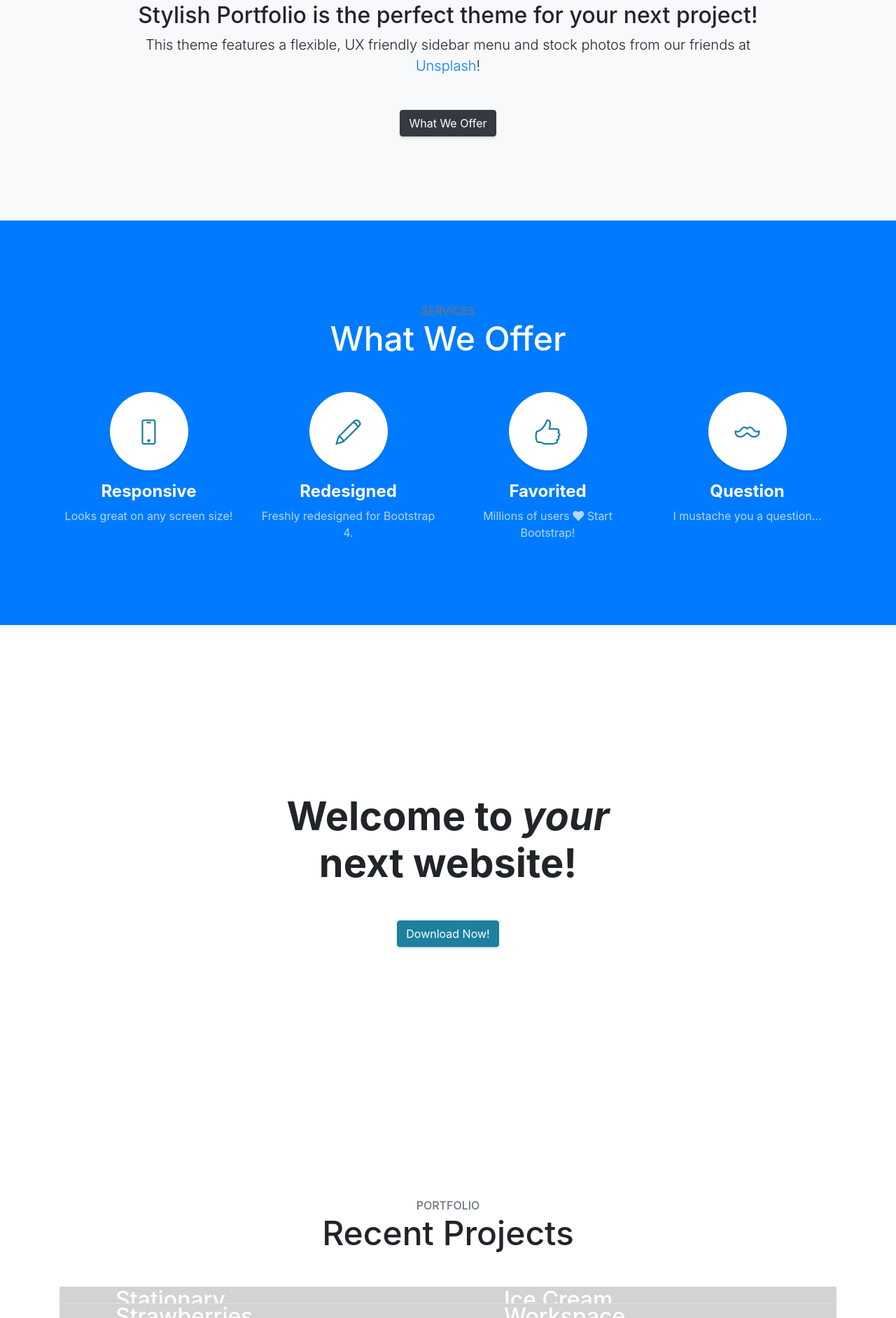
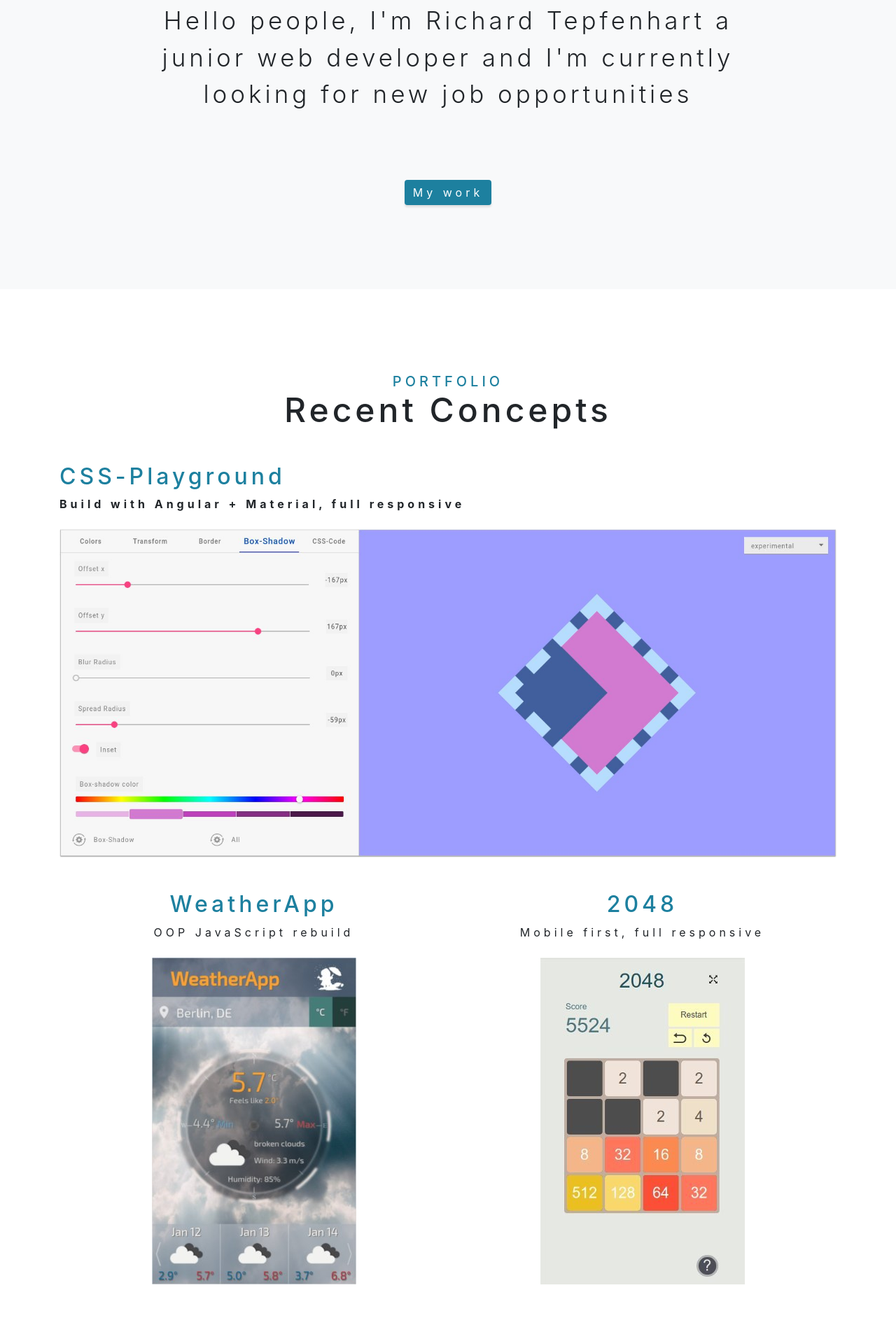
Before and after one commit to ocbtec/portfolio, a website with bundled scripts: page index.html in a window 1280 px wide. Shown: the part 917-2800 px from the top of the page at 70% size. Built offline with nearby package versions, Linux system fonts and the light colour scheme; files whose address does not match are found by name.

Commit message:
added content and styling for page

```diff
--- a/css/custom.css
+++ b/css/custom.css
@@ -1,3 +1,7 @@
+* {
+  letter-spacing: 5px;
+}
+
 .masthead {
   background-image: url("../img/screen.jpg");
 }
@@ -11,14 +15,17 @@
 }
 
 #headline-h2 {
-  letter-spacing: 5px;
-  margin-top: 3rem;
+  color: #1d809f;
+}
+
+#headline-h3 {
+  color: #1d809f !important;
+  font-size: 20px;
 }
 
 .menu-toggle {
-  /* background-color: #343a4080; */
   background-color: #50687985;
-  /* border: 1px solid white; */
+  border: 1px solid white;
 }
 
 .menu-toggle:hover {
@@ -28,3 +35,54 @@
 #sidebar-wrapper {
   background-color: #50687985;
 }
+
+#about-text {
+  font-size: 35px;
+}
+
+#my-work-button {
+  background-color: #1d809f;
+}
+
+#my-work-button:hover {
+  background-color: #155d74;
+}
+
+.link-container {
+  position: relative;
+  width: fit-content;
+  margin: 0 auto;
+}
+
+.hover-animation {
+  display: flex;
+  align-items: center;
+  justify-content: center;
+  width: 100%;
+  height: 100%;
+  position: absolute;
+  top: 0;
+  background-color: #c3c3c300;
+  color: #ffffff00;
+  font-size: 50px;
+  text-align: center;
+  transition: all 0.5s ease-out;
+}
+
+.hover-animation:hover {
+  background-color: #718cbdaf;
+  color: white;
+}
+
+.footer {
+  background-color: #f8f9fa;
+}
+
+.icon-social-linkedin,
+.icon-social-github {
+  letter-spacing: 1px;
+}
+
+.text-muted {
+  letter-spacing: 1px;
+}
--- a/index.html
+++ b/index.html
@@ -15,7 +15,8 @@
 
   <!-- Custom Fonts -->
   <link href="vendor/fontawesome-free/css/all.min.css" rel="stylesheet" type="text/css">
-  <link href="https://fonts.googleapis.com/css?family=Source+Sans+Pro:300,400,700,300italic,400italic,700italic" rel="stylesheet" type="text/css">
+  <link href="https://fonts.googleapis.com/css?family=Source+Sans+Pro:300,400,700,300italic,400italic,700italic"
+    rel="stylesheet" type="text/css">
   <link href="vendor/simple-line-icons/css/simple-line-icons.css" rel="stylesheet">
 
   <!-- Custom CSS -->
@@ -33,17 +34,11 @@
   </a>
   <nav id="sidebar-wrapper">
     <ul class="sidebar-nav">
-      <li class="sidebar-brand">
-        <a class="js-scroll-trigger" href="#page-top">Start Bootstrap</a>
-      </li>
       <li class="sidebar-nav-item">
         <a class="js-scroll-trigger" href="#page-top">Home</a>
       </li>
       <li class="sidebar-nav-item">
         <a class="js-scroll-trigger" href="#about">About</a>
-      </li>
-      <li class="sidebar-nav-item">
-        <a class="js-scroll-trigger" href="#services">Services</a>
       </li>
       <li class="sidebar-nav-item">
         <a class="js-scroll-trigger" href="#portfolio">Portfolio</a>
@@ -58,9 +53,7 @@
   <header class="masthead d-flex">
     <div class="container text-center my-auto">
       <h1 class="mb-1 headline-header" id="headline-h1">Richard Tepfenhart</h1>
-      <h2 class="mb-5 headline-header" id="headline-h2">
-        <em>&#60;web developer&#62;</em>
-      </h3>
+      <h2 class="mb-5 headline-header mt-5">&#60;web developer&#62;</h2>
       <a class="btn btn-primary btn-xl js-scroll-trigger" href="#about">Find Out More</a>
     </div>
     <div class="overlay"></div>
@@ -71,72 +64,13 @@
     <div class="container text-center">
       <div class="row">
         <div class="col-lg-10 mx-auto">
-          <h2>Stylish Portfolio is the perfect theme for your next project!</h2>
-          <p class="lead mb-5">This theme features a flexible, UX friendly sidebar menu and stock photos from our friends at
-            <a href="https://unsplash.com/">Unsplash</a>!</p>
-          <a class="btn btn-dark btn-xl js-scroll-trigger" href="#services">What We Offer</a>
+          <p class="lead mb-5" id="about-text">
+            Hello people, I'm Richard Tepfenhart a junior web developer and I'm currently looking for new job
+            opportunities
+          </p>
+          <a class="btn btn-dark btn-xl js-scroll-trigger border-0 mt-5" id="my-work-button" href="#portfolio">My work</a>
         </div>
       </div>
-    </div>
-  </section>
-
-  <!-- Services -->
-  <section class="content-section bg-primary text-white text-center" id="services">
-    <div class="container">
-      <div class="content-section-heading">
-        <h3 class="text-secondary mb-0">Services</h3>
-        <h2 class="mb-5">What We Offer</h2>
-      </div>
-      <div class="row">
-        <div class="col-lg-3 col-md-6 mb-5 mb-lg-0">
-          <span class="service-icon rounded-circle mx-auto mb-3">
-            <i class="icon-screen-smartphone"></i>
-          </span>
-          <h4>
-            <strong>Responsive</strong>
-          </h4>
-          <p class="text-faded mb-0">Looks great on any screen size!</p>
-        </div>
-        <div class="col-lg-3 col-md-6 mb-5 mb-lg-0">
-          <span class="service-icon rounded-circle mx-auto mb-3">
-            <i class="icon-pencil"></i>
-          </span>
-          <h4>
-            <strong>Redesigned</strong>
-          </h4>
-          <p class="text-faded mb-0">Freshly redesigned for Bootstrap 4.</p>
-        </div>
-        <div class="col-lg-3 col-md-6 mb-5 mb-md-0">
-          <span class="service-icon rounded-circle mx-auto mb-3">
-            <i class="icon-like"></i>
-          </span>
-          <h4>
-            <strong>Favorited</strong>
-          </h4>
-          <p class="text-faded mb-0">Millions of users
-            <i class="fas fa-heart"></i>
-            Start Bootstrap!</p>
-        </div>
-        <div class="col-lg-3 col-md-6">
-          <span class="service-icon rounded-circle mx-auto mb-3">
-            <i class="icon-mustache"></i>
-          </span>
-          <h4>
-            <strong>Question</strong>
-          </h4>
-          <p class="text-faded mb-0">I mustache you a question...</p>
-        </div>
-      </div>
-    </div>
-  </section>
-
-  <!-- Callout -->
-  <section class="callout">
-    <div class="container text-center">
-      <h2 class="mx-auto mb-5">Welcome to
-        <em>your</em>
-        next website!</h2>
-      <a class="btn btn-primary btn-xl" href="https://startbootstrap.com/theme/stylish-portfolio/">Download Now!</a>
     </div>
   </section>
 
@@ -144,97 +78,88 @@
   <section class="content-section" id="portfolio">
     <div class="container">
       <div class="content-section-heading text-center">
-        <h3 class="text-secondary mb-0">Portfolio</h3>
-        <h2 class="mb-5">Recent Projects</h2>
+        <h3 class="text-secondary mb-0" id="headline-h3">Portfolio</h3>
+        <h2 class="mb-5">Recent Concepts</h2>
       </div>
       <div class="row no-gutters">
-        <div class="col-lg-6">
-          <a class="portfolio-item" href="#!">
+        <div class="col-lg-12 mb-5">
           <div class="caption">
             <div class="caption-content">
-                <div class="h2">Stationary</div>
-                <p class="mb-0">A yellow pencil with envelopes on a clean, blue backdrop!</p>
+              <div class="h2" id="headline-h2">CSS-Playground</div>
+              <p class="mb-4"><b>Build with Angular + Material, full responsive</b></p>
             </div>
           </div>
-            <img class="img-fluid" src="img/portfolio-1.jpg" alt="">
+          <div class="link-container">
+            <a href="https://ocbtec.github.io/css-playground" target="_blank">
+              <div class="hover-animation">
+                <span>Visit Website</span>
+              </div>
+              <img class="img-fluid" src="img/playground.jpg" alt="">
             </a>
           </div>
-        <div class="col-lg-6">
-          <a class="portfolio-item" href="#!">
+        </div>
+        <div class="col-lg-6 mb-5">
           <div class="caption">
             <div class="caption-content">
-                <div class="h2">Ice Cream</div>
-                <p class="mb-0">A dark blue background with a colored pencil, a clip, and a tiny ice cream cone!</p>
+              <div class="h2 text-center" id="headline-h2">WeatherApp</div>
+              <p class="mb-4 text-center">OOP JavaScript rebuild</p>
             </div>
           </div>
-            <img class="img-fluid" src="img/portfolio-2.jpg" alt="">
+          <div class="link-container">
+            <a href="https://ocbtec.github.io/weather-app" target="_blank">
+              <div class="hover-animation">
+                <span>Visit Website</span>
+              </div>
+              <img class="mx-auto d-block" src="img/weather-app.jpg" alt="">
             </a>
         </div>
-        <div class="col-lg-6">
-          <a class="portfolio-item" href="#!">
+        </div>
+        <div class="col-lg-6 mb-5">
           <div class="caption">
             <div class="caption-content">
-                <div class="h2">Strawberries</div>
-                <p class="mb-0">Strawberries are such a tasty snack, especially with a little sugar on top!</p>
+              <div class="h2 text-center" id="headline-h2">2048</div>
+              <p class="mb-4 text-center">Mobile first, full responsive</p>
             </div>
           </div>
-            <img class="img-fluid" src="img/portfolio-3.jpg" alt="">
+          <div class="link-container">
+            <a href="https://ocbtec.github.io/2048" target="_blank">
+              <div class="hover-animation">
+                <span>Visit Website</span>
+              </div>
+              <img class="mx-auto d-block" src="img/2048.jpg" alt="">
             </a>
         </div>
-        <div class="col-lg-6">
-          <a class="portfolio-item" href="#!">
-            <div class="caption">
-              <div class="caption-content">
-                <div class="h2">Workspace</div>
-                <p class="mb-0">A yellow workspace with some scissors, pencils, and other objects.</p>
-              </div>
-            </div>
-            <img class="img-fluid" src="img/portfolio-4.jpg" alt="">
-          </a>
         </div>
       </div>
     </div>
   </section>
 
-  <!-- Call to Action -->
-  <section class="content-section bg-primary text-white">
-    <div class="container text-center">
-      <h2 class="mb-4">The buttons below are impossible to resist...</h2>
-      <a href="#!" class="btn btn-xl btn-light mr-4">Click Me!</a>
-      <a href="#!" class="btn btn-xl btn-dark">Look at Me!</a>
-    </div>
-  </section>
-
-  <!-- Map -->
-  <div id="contact" class="map">
-    <iframe src="https://maps.google.com/maps?f=q&amp;source=s_q&amp;hl=en&amp;geocode=&amp;q=Twitter,+Inc.,+Market+Street,+San+Francisco,+CA&amp;aq=0&amp;oq=twitter&amp;sll=28.659344,-81.187888&amp;sspn=0.128789,0.264187&amp;ie=UTF8&amp;hq=Twitter,+Inc.,+Market+Street,+San+Francisco,+CA&amp;t=m&amp;z=15&amp;iwloc=A&amp;output=embed"></iframe>
-    <br />
-    <small>
-      <a href="https://maps.google.com/maps?f=q&amp;source=embed&amp;hl=en&amp;geocode=&amp;q=Twitter,+Inc.,+Market+Street,+San+Francisco,+CA&amp;aq=0&amp;oq=twitter&amp;sll=28.659344,-81.187888&amp;sspn=0.128789,0.264187&amp;ie=UTF8&amp;hq=Twitter,+Inc.,+Market+Street,+San+Francisco,+CA&amp;t=m&amp;z=15&amp;iwloc=A"></a>
-    </small>
-  </div>
-
    <!-- Footer -->
-  <footer class="footer text-center">
+   <footer class="footer text-center" id="contact">
     <div class="container">
       <ul class="list-inline mb-5">
         <li class="list-inline-item">
-          <a class="social-link rounded-circle text-white mr-3" href="#!">
-            <i class="icon-social-facebook"></i>
+          <a
+            class="social-link rounded-circle text-white mr-3"
+            href="https://www.linkedin.com/in/richard-tepfenhart/"
+            target="_blank"
+          >
+            <i class="icon-social-linkedin"></i>
           </a>
         </li>
         <li class="list-inline-item">
-          <a class="social-link rounded-circle text-white mr-3" href="#!">
-            <i class="icon-social-twitter"></i>
-          </a>
-        </li>
-        <li class="list-inline-item">
-          <a class="social-link rounded-circle text-white" href="#!">
+          <a
+            class="social-link rounded-circle text-white mr-3"
+            href="https://github.com/ocbtec"
+            target="_blank"
+          >
             <i class="icon-social-github"></i>
           </a>
         </li>
       </ul>
-      <p class="text-muted small mb-0">Copyright &copy; Your Website 2020</p>
+      <p class="text-muted small mb-0">
+        &copy; Richard Tepfenhart 2020-2021
+      </p>
     </div>
   </footer>
 
```
Lines whose indentation alone changed are shown as unchanged.
